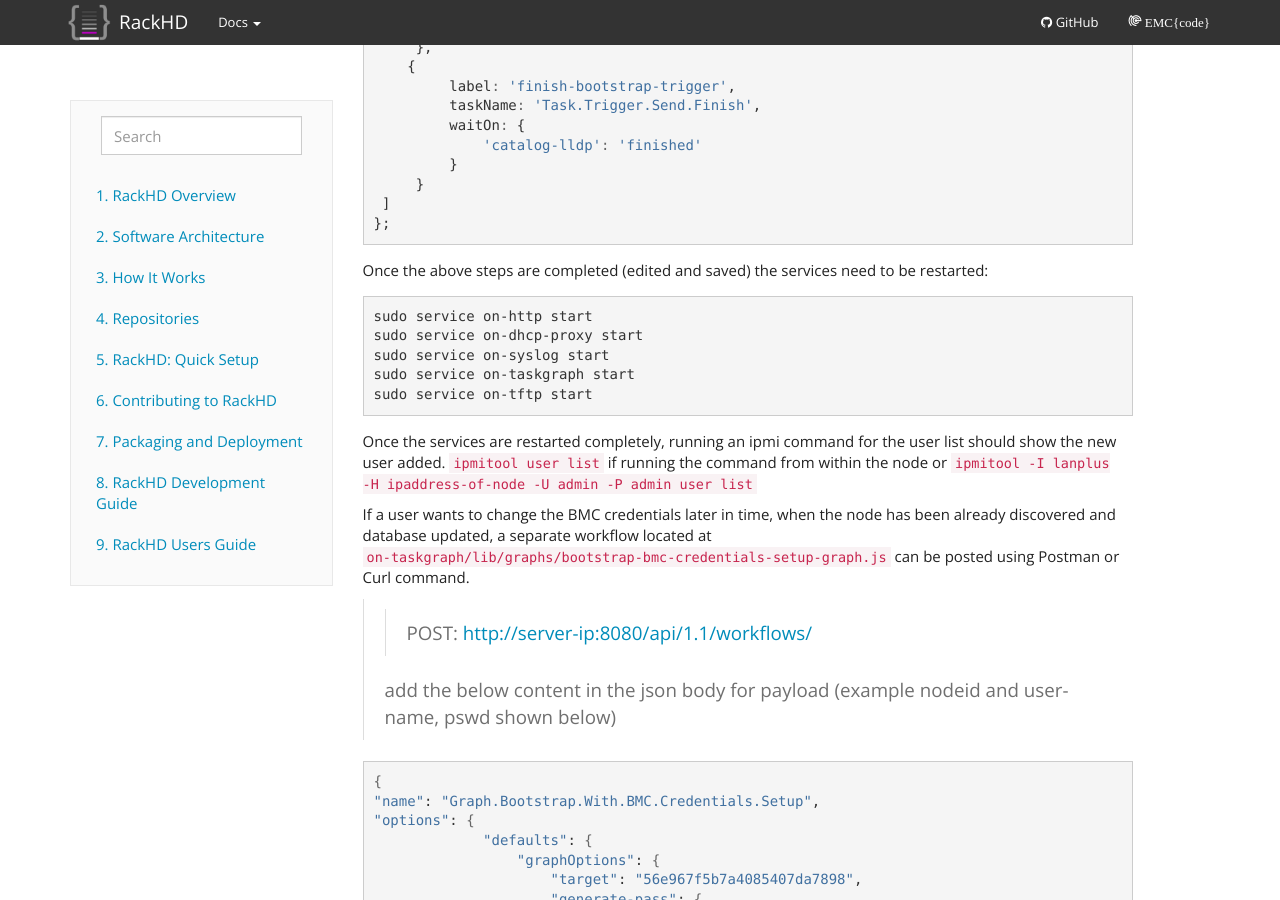
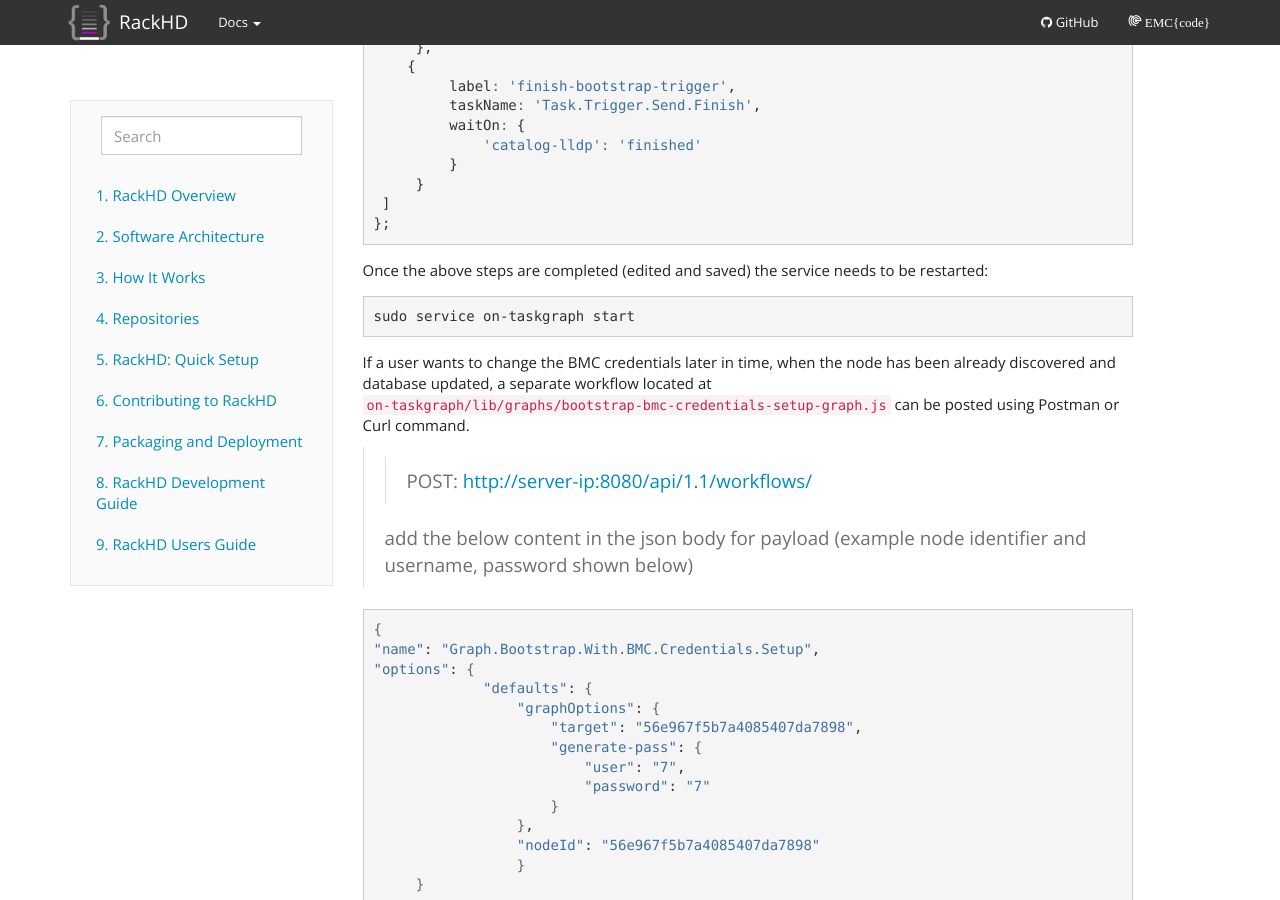
Before and after one commit to RackHD/docs, a Sphinx documentation site: the page built from docs/rackhd/configuration.rst, in a window 1280 px wide and 900 px high, scrolled down 5997 px. Built offline with Sphinx 7.4.7, drawn with Linux system fonts in a browser that asks for light colours.

Commit message:
Update configuration.rst
Addressed PR comments.

```diff
--- a/docs/rackhd/configuration.rst
+++ b/docs/rackhd/configuration.rst
@@ -331,25 +331,18 @@ after the task 'catalog-lldp')
    };
 
 
-Once the above steps are completed (edited and saved) the services need to be restarted:
+Once the above steps are completed (edited and saved) the service needs to be restarted:
 
 .. code-block:: shell
 
-    sudo service on-http start
-    sudo service on-dhcp-proxy start
-    sudo service on-syslog start
     sudo service on-taskgraph start
-    sudo service on-tftp start
 
-Once the services are restarted completely, running an ipmi command for the user list should show the new user added.
-``ipmitool user list`` if running the command from within the node or
-``ipmitool -I lanplus -H ipaddress-of-node -U admin -P admin user list``
 
 If a user wants to change the BMC credentials later in time, when the node has been already discovered and database updated, a separate workflow located at ``on-taskgraph/lib/graphs/bootstrap-bmc-credentials-setup-graph.js`` can be posted using Postman or Curl command.
 
     POST:        http://server-ip:8080/api/1.1/workflows/
 
-   add the below content in the json body for payload (example nodeid and username, pswd shown below)
+   add the below content in the json body for payload (example node identifier and username, password shown below)
 
 .. code-block:: shell
 
```
